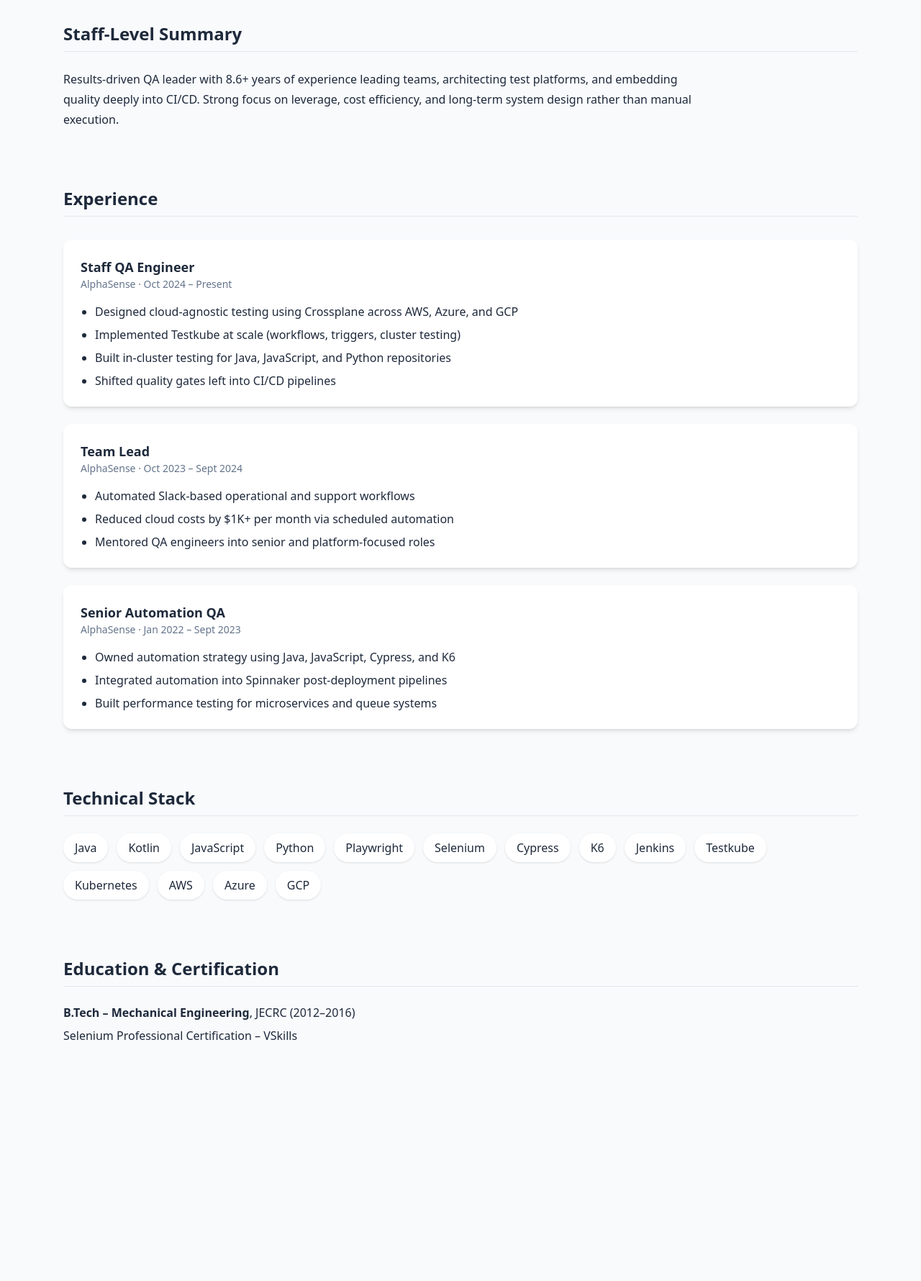
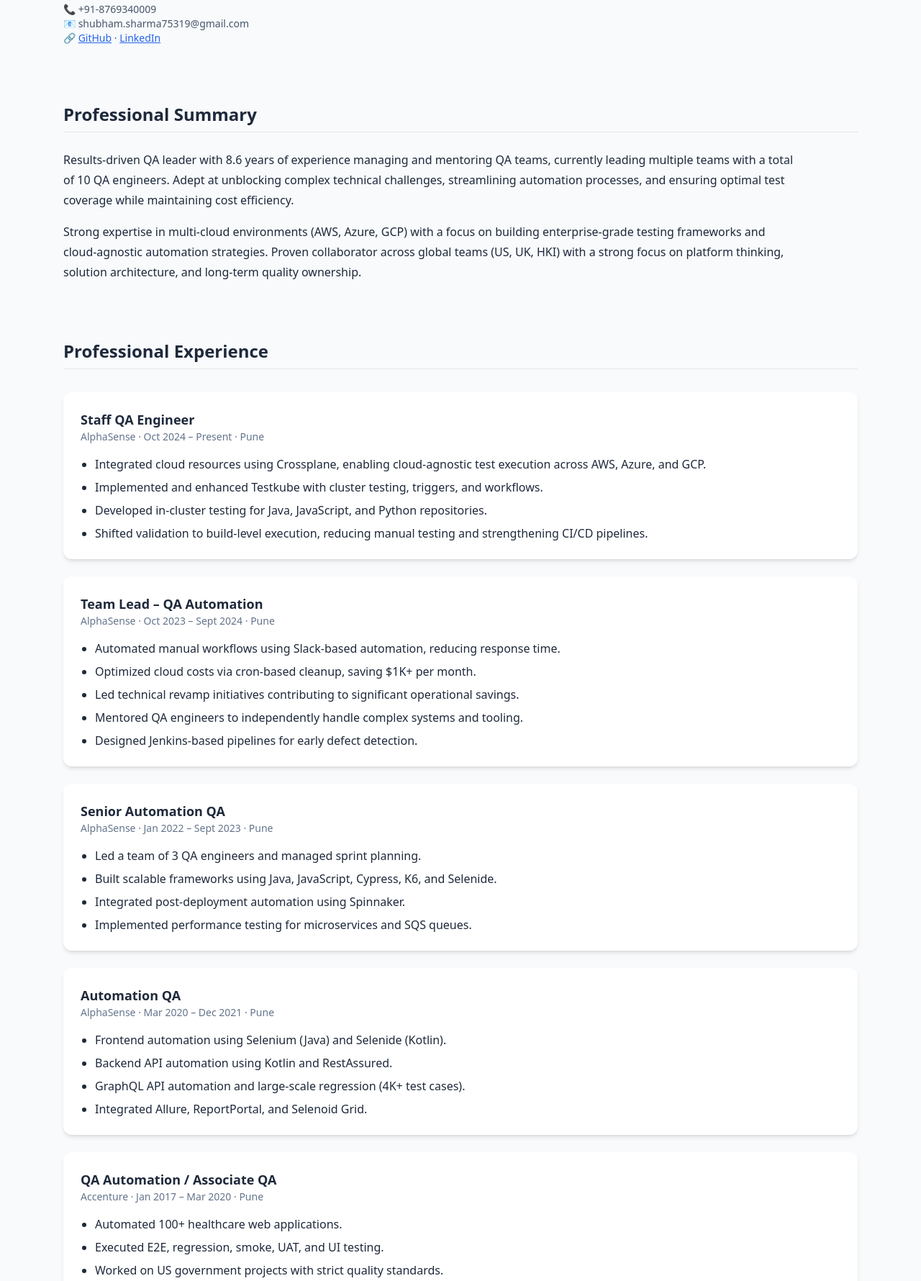
Before and after one commit to shubha95m/shubham-sharma, a plain HTML site: page index.html in a window 1280 px wide. Shown: the part 253-2033 px from the top of the page at 72% size. Before the commit the page ends 1760 px from the top, so only its background shows below. Drawn offline with nearby package versions, Linux system fonts and the light colour scheme.

Commit message:
added full

```diff
--- a/index.html
+++ b/index.html
@@ -8,27 +8,17 @@
   <!-- Tailwind CDN -->
   <script src="https://cdn.tailwindcss.com"></script>
 
-  <!-- Custom animations -->
   <style>
     @keyframes fadeUp {
-      from {
-        opacity: 0;
-        transform: translateY(24px);
+      from { opacity: 0; transform: translateY(24px); }
+      to { opacity: 1; transform: translateY(0); }
     }
-      to {
-        opacity: 1;
-        transform: translateY(0);
-      }
-    }
-
-    .animate-fade-up {
-      animation: fadeUp 0.8s ease-out forwards;
-    }
-
+    .fade-up { animation: fadeUp 0.8s ease-out both; }
     .delay-1 { animation-delay: 0.1s; }
     .delay-2 { animation-delay: 0.2s; }
     .delay-3 { animation-delay: 0.3s; }
     .delay-4 { animation-delay: 0.4s; }
+    .delay-5 { animation-delay: 0.5s; }
   </style>
 </head>
 
@@ -37,97 +27,141 @@
 <main class="max-w-6xl mx-auto px-6 py-14">
 
 <!-- HEADER -->
-    <section class="animate-fade-up">
+<section class="fade-up">
   <h1 class="text-4xl font-bold tracking-tight">Shubham Sharma</h1>
   <p class="text-xl mt-2 text-blue-600 font-semibold">
-        Staff SDET · QA Platform Engineer
+    Staff QA / Staff SDET · QA Platform & Automation Engineering
   </p>
-      <p class="mt-4 max-w-3xl text-slate-600 leading-7">
-        Building scalable QA platforms, cloud-agnostic test systems, and
-        automation-first engineering cultures across SaaS environments.
+  <p class="mt-4 max-w-4xl text-slate-600 leading-7">
+    Results-driven QA leader with 8.6+ years of experience building scalable
+    automation platforms, leading high-impact QA teams, and embedding quality
+    deeply into CI/CD and cloud-native architectures.
+  </p>
+</section>
+
+<!-- CONTACT -->
+<section class="mt-8 fade-up delay-1 text-sm text-slate-600">
+  <p>📍 Pune, India</p>
+  <p>📞 +91-8769340009</p>
+  <p>📧 shubham.sharma75319@gmail.com</p>
+  <p>
+    🔗
+    <a href="https://github.com/shubha95m" class="text-blue-600 underline">GitHub</a> ·
+    <a href="https://www.linkedin.com/in/shubham-sharma-4a4aaab9" class="text-blue-600 underline">LinkedIn</a>
   </p>
 </section>
 
 <!-- SUMMARY -->
-    <section class="mt-20 animate-fade-up delay-1">
-      <h2 class="text-2xl font-semibold border-b pb-2 mb-6">Staff-Level Summary</h2>
-      <p class="max-w-4xl leading-7">
-        Results-driven QA leader with 8.6+ years of experience leading teams,
-        architecting test platforms, and embedding quality deeply into CI/CD.
-        Strong focus on leverage, cost efficiency, and long-term system design
-        rather than manual execution.
+<section class="mt-20 fade-up delay-2">
+  <h2 class="text-2xl font-semibold border-b pb-2 mb-6">Professional Summary</h2>
+  <p class="leading-7 max-w-5xl">
+    Results-driven QA leader with 8.6 years of experience managing and mentoring QA teams,
+    currently leading multiple teams with a total of 10 QA engineers. Adept at unblocking
+    complex technical challenges, streamlining automation processes, and ensuring optimal
+    test coverage while maintaining cost efficiency.
+  </p>
+  <p class="leading-7 max-w-5xl mt-4">
+    Strong expertise in multi-cloud environments (AWS, Azure, GCP) with a focus on building
+    enterprise-grade testing frameworks and cloud-agnostic automation strategies.
+    Proven collaborator across global teams (US, UK, HKI) with a strong focus on platform
+    thinking, solution architecture, and long-term quality ownership.
   </p>
 </section>
 
 <!-- EXPERIENCE -->
-    <section class="mt-20 animate-fade-up delay-2">
-      <h2 class="text-2xl font-semibold border-b pb-2 mb-8">Experience</h2>
+<section class="mt-20 fade-up delay-3">
+  <h2 class="text-2xl font-semibold border-b pb-2 mb-8">Professional Experience</h2>
 
-      <div class="space-y-6">
-
-        <div class="bg-white rounded-xl p-6 shadow-md hover:shadow-xl transition transform hover:-translate-y-1">
+  <!-- AlphaSense Staff -->
+  <div class="bg-white rounded-xl p-6 shadow-md hover:shadow-xl transition mb-6">
     <h3 class="text-lg font-semibold">Staff QA Engineer</h3>
-          <p class="text-sm text-slate-500">AlphaSense · Oct 2024 – Present</p>
+    <p class="text-sm text-slate-500">AlphaSense · Oct 2024 – Present · Pune</p>
     <ul class="list-disc ml-5 mt-4 space-y-2">
-            <li>Designed cloud-agnostic testing using Crossplane across AWS, Azure, and GCP</li>
-            <li>Implemented Testkube at scale (workflows, triggers, cluster testing)</li>
-            <li>Built in-cluster testing for Java, JavaScript, and Python repositories</li>
-            <li>Shifted quality gates left into CI/CD pipelines</li>
+      <li>Integrated cloud resources using Crossplane, enabling cloud-agnostic test execution across AWS, Azure, and GCP.</li>
+      <li>Implemented and enhanced Testkube with cluster testing, triggers, and workflows.</li>
+      <li>Developed in-cluster testing for Java, JavaScript, and Python repositories.</li>
+      <li>Shifted validation to build-level execution, reducing manual testing and strengthening CI/CD pipelines.</li>
     </ul>
   </div>
 
-        <div class="bg-white rounded-xl p-6 shadow-md hover:shadow-xl transition transform hover:-translate-y-1">
-          <h3 class="text-lg font-semibold">Team Lead</h3>
-          <p class="text-sm text-slate-500">AlphaSense · Oct 2023 – Sept 2024</p>
+  <!-- Team Lead -->
+  <div class="bg-white rounded-xl p-6 shadow-md hover:shadow-xl transition mb-6">
+    <h3 class="text-lg font-semibold">Team Lead – QA Automation</h3>
+    <p class="text-sm text-slate-500">AlphaSense · Oct 2023 – Sept 2024 · Pune</p>
     <ul class="list-disc ml-5 mt-4 space-y-2">
-            <li>Automated Slack-based operational and support workflows</li>
-            <li>Reduced cloud costs by $1K+ per month via scheduled automation</li>
-            <li>Mentored QA engineers into senior and platform-focused roles</li>
+      <li>Automated manual workflows using Slack-based automation, reducing response time.</li>
+      <li>Optimized cloud costs via cron-based cleanup, saving $1K+ per month.</li>
+      <li>Led technical revamp initiatives contributing to significant operational savings.</li>
+      <li>Mentored QA engineers to independently handle complex systems and tooling.</li>
+      <li>Designed Jenkins-based pipelines for early defect detection.</li>
     </ul>
   </div>
 
-        <div class="bg-white rounded-xl p-6 shadow-md hover:shadow-xl transition transform hover:-translate-y-1">
+  <!-- Senior QA -->
+  <div class="bg-white rounded-xl p-6 shadow-md hover:shadow-xl transition mb-6">
     <h3 class="text-lg font-semibold">Senior Automation QA</h3>
-          <p class="text-sm text-slate-500">AlphaSense · Jan 2022 – Sept 2023</p>
+    <p class="text-sm text-slate-500">AlphaSense · Jan 2022 – Sept 2023 · Pune</p>
     <ul class="list-disc ml-5 mt-4 space-y-2">
-            <li>Owned automation strategy using Java, JavaScript, Cypress, and K6</li>
-            <li>Integrated automation into Spinnaker post-deployment pipelines</li>
-            <li>Built performance testing for microservices and queue systems</li>
+      <li>Led a team of 3 QA engineers and managed sprint planning.</li>
+      <li>Built scalable frameworks using Java, JavaScript, Cypress, K6, and Selenide.</li>
+      <li>Integrated post-deployment automation using Spinnaker.</li>
+      <li>Implemented performance testing for microservices and SQS queues.</li>
     </ul>
   </div>
 
+  <!-- Automation QA -->
+  <div class="bg-white rounded-xl p-6 shadow-md hover:shadow-xl transition mb-6">
+    <h3 class="text-lg font-semibold">Automation QA</h3>
+    <p class="text-sm text-slate-500">AlphaSense · Mar 2020 – Dec 2021 · Pune</p>
+    <ul class="list-disc ml-5 mt-4 space-y-2">
+      <li>Frontend automation using Selenium (Java) and Selenide (Kotlin).</li>
+      <li>Backend API automation using Kotlin and RestAssured.</li>
+      <li>GraphQL API automation and large-scale regression (4K+ test cases).</li>
+      <li>Integrated Allure, ReportPortal, and Selenoid Grid.</li>
+    </ul>
+  </div>
+
+  <!-- Accenture -->
+  <div class="bg-white rounded-xl p-6 shadow-md hover:shadow-xl transition">
+    <h3 class="text-lg font-semibold">QA Automation / Associate QA</h3>
+    <p class="text-sm text-slate-500">Accenture · Jan 2017 – Mar 2020 · Pune</p>
+    <ul class="list-disc ml-5 mt-4 space-y-2">
+      <li>Automated 100+ healthcare web applications.</li>
+      <li>Executed E2E, regression, smoke, UAT, and UI testing.</li>
+      <li>Worked on US government projects with strict quality standards.</li>
+    </ul>
   </div>
 </section>
 
 <!-- SKILLS -->
-    <section class="mt-20 animate-fade-up delay-3">
-      <h2 class="text-2xl font-semibold border-b pb-2 mb-6">Technical Stack</h2>
+<section class="mt-20 fade-up delay-4">
+  <h2 class="text-2xl font-semibold border-b pb-2 mb-6">Technical Skills</h2>
   <div class="flex flex-wrap gap-3">
-        <span class="px-4 py-2 bg-white rounded-full shadow hover:scale-105 transition">Java</span>
-        <span class="px-4 py-2 bg-white rounded-full shadow hover:scale-105 transition">Kotlin</span>
-        <span class="px-4 py-2 bg-white rounded-full shadow hover:scale-105 transition">JavaScript</span>
-        <span class="px-4 py-2 bg-white rounded-full shadow hover:scale-105 transition">Python</span>
-        <span class="px-4 py-2 bg-white rounded-full shadow hover:scale-105 transition">Playwright</span>
-        <span class="px-4 py-2 bg-white rounded-full shadow hover:scale-105 transition">Selenium</span>
-        <span class="px-4 py-2 bg-white rounded-full shadow hover:scale-105 transition">Cypress</span>
-        <span class="px-4 py-2 bg-white rounded-full shadow hover:scale-105 transition">K6</span>
-        <span class="px-4 py-2 bg-white rounded-full shadow hover:scale-105 transition">Jenkins</span>
-        <span class="px-4 py-2 bg-white rounded-full shadow hover:scale-105 transition">Testkube</span>
-        <span class="px-4 py-2 bg-white rounded-full shadow hover:scale-105 transition">Kubernetes</span>
-        <span class="px-4 py-2 bg-white rounded-full shadow hover:scale-105 transition">AWS</span>
-        <span class="px-4 py-2 bg-white rounded-full shadow hover:scale-105 transition">Azure</span>
-        <span class="px-4 py-2 bg-white rounded-full shadow hover:scale-105 transition">GCP</span>
+    <span class="px-4 py-2 bg-white rounded-full shadow">Java</span>
+    <span class="px-4 py-2 bg-white rounded-full shadow">Kotlin</span>
+    <span class="px-4 py-2 bg-white rounded-full shadow">JavaScript</span>
+    <span class="px-4 py-2 bg-white rounded-full shadow">Python</span>
+    <span class="px-4 py-2 bg-white rounded-full shadow">Selenium</span>
+    <span class="px-4 py-2 bg-white rounded-full shadow">Playwright</span>
+    <span class="px-4 py-2 bg-white rounded-full shadow">Cypress</span>
+    <span class="px-4 py-2 bg-white rounded-full shadow">RestAssured</span>
+    <span class="px-4 py-2 bg-white rounded-full shadow">K6</span>
+    <span class="px-4 py-2 bg-white rounded-full shadow">Jenkins</span>
+    <span class="px-4 py-2 bg-white rounded-full shadow">Testkube</span>
+    <span class="px-4 py-2 bg-white rounded-full shadow">Kubernetes</span>
+    <span class="px-4 py-2 bg-white rounded-full shadow">AWS</span>
+    <span class="px-4 py-2 bg-white rounded-full shadow">Azure</span>
+    <span class="px-4 py-2 bg-white rounded-full shadow">GCP</span>
   </div>
 </section>
 
 <!-- EDUCATION -->
-    <section class="mt-20 animate-fade-up delay-4">
-      <h2 class="text-2xl font-semibold border-b pb-2 mb-6">Education & Certification</h2>
+<section class="mt-20 fade-up delay-5">
+  <h2 class="text-2xl font-semibold border-b pb-2 mb-6">Education & Certifications</h2>
   <p><strong>B.Tech – Mechanical Engineering</strong>, JECRC (2012–2016)</p>
-      <p class="mt-2">Selenium Professional Certification – VSkills</p>
+  <p class="mt-2">Selenium Professional Certification – VSkills (2019)</p>
 </section>
 
 </main>
-
 </body>
 </html>
```
Lines whose indentation alone changed are shown as unchanged.
